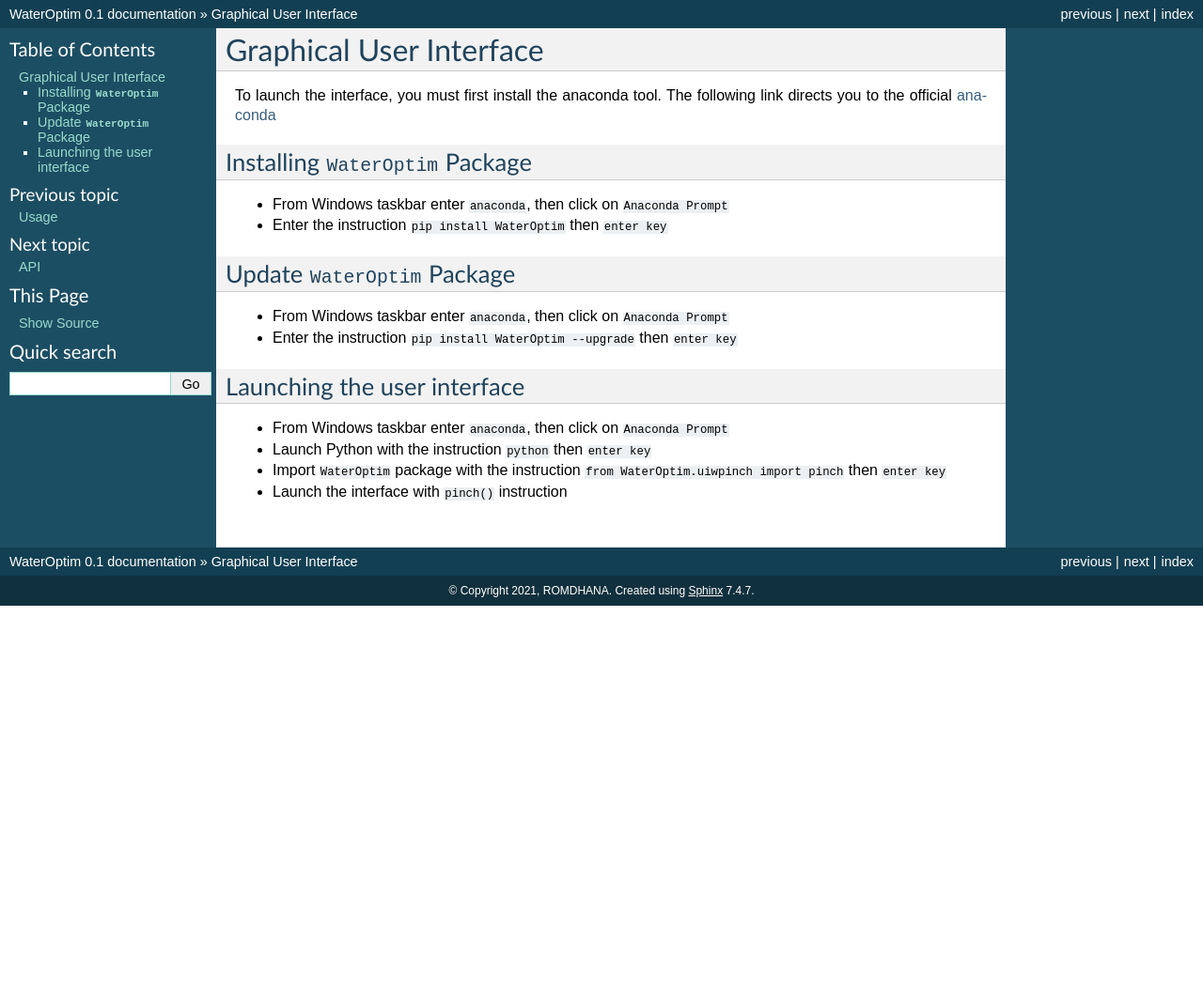
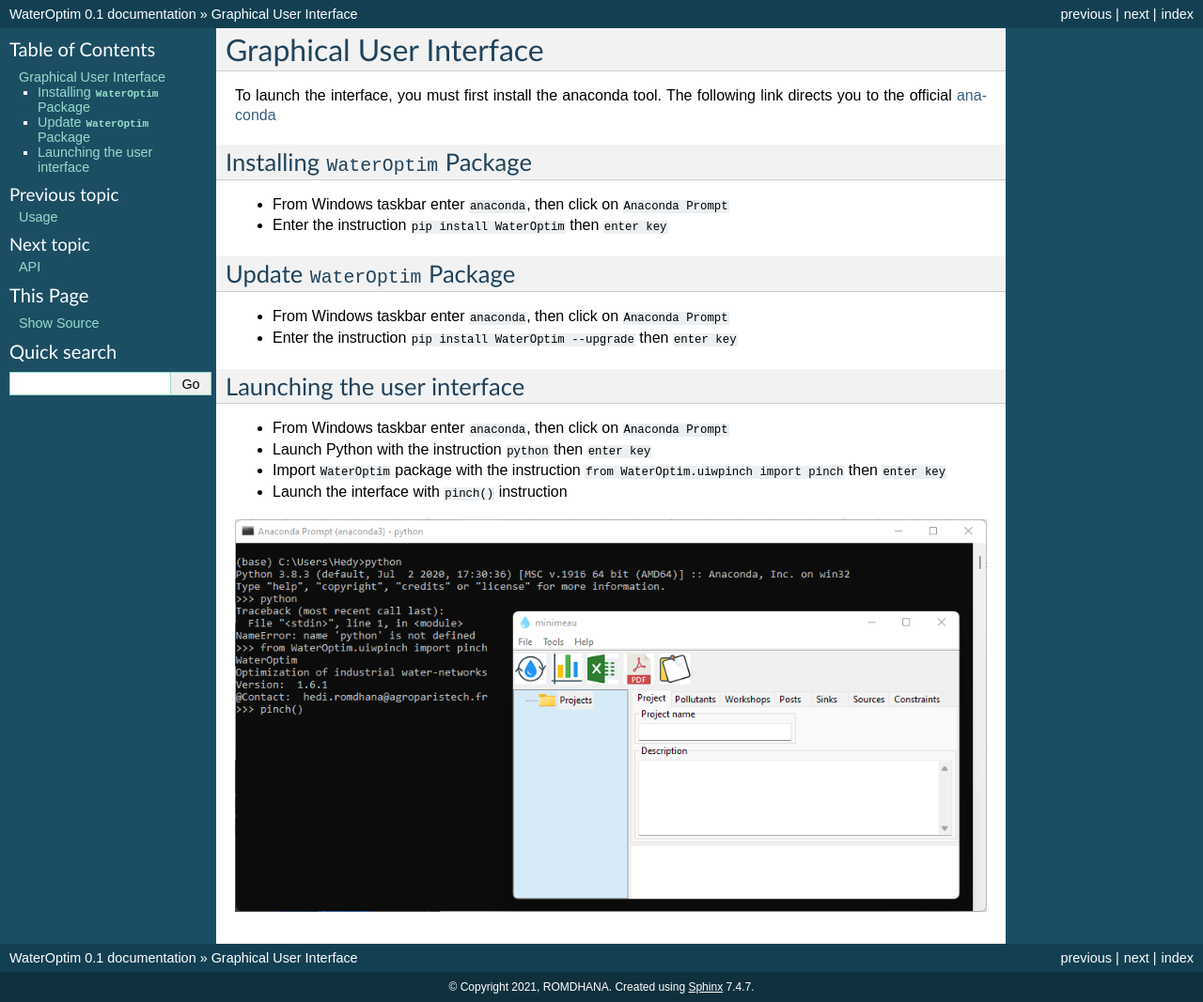
Before and after one commit to ROMDHANA/WaterOptim, a Sphinx documentation site: the page built from docs/source/interface.rst, in a window 1280 px wide. Shown: the whole page at 94% size. Built offline with Sphinx 7.4.7, drawn with Linux system fonts in a browser that asks for light colours; before the commit the page ends 900 px from its top, so only the background shows below that.

Commit message:
Update interface.rst

```diff
--- a/docs/source/interface.rst
+++ b/docs/source/interface.rst
@@ -30,4 +30,7 @@
 - Import ``WaterOptim`` package with the instruction ``from WaterOptim.uiwpinch import pinch`` then ``enter key``
 - Launch the interface with ``pinch()`` instruction
 
+.. image:: launch_waterOptim.png
+   :target: _images/launch_waterOptim.png
+
 .. _anaconda: https://www.anaconda.com/products/distribution
```
